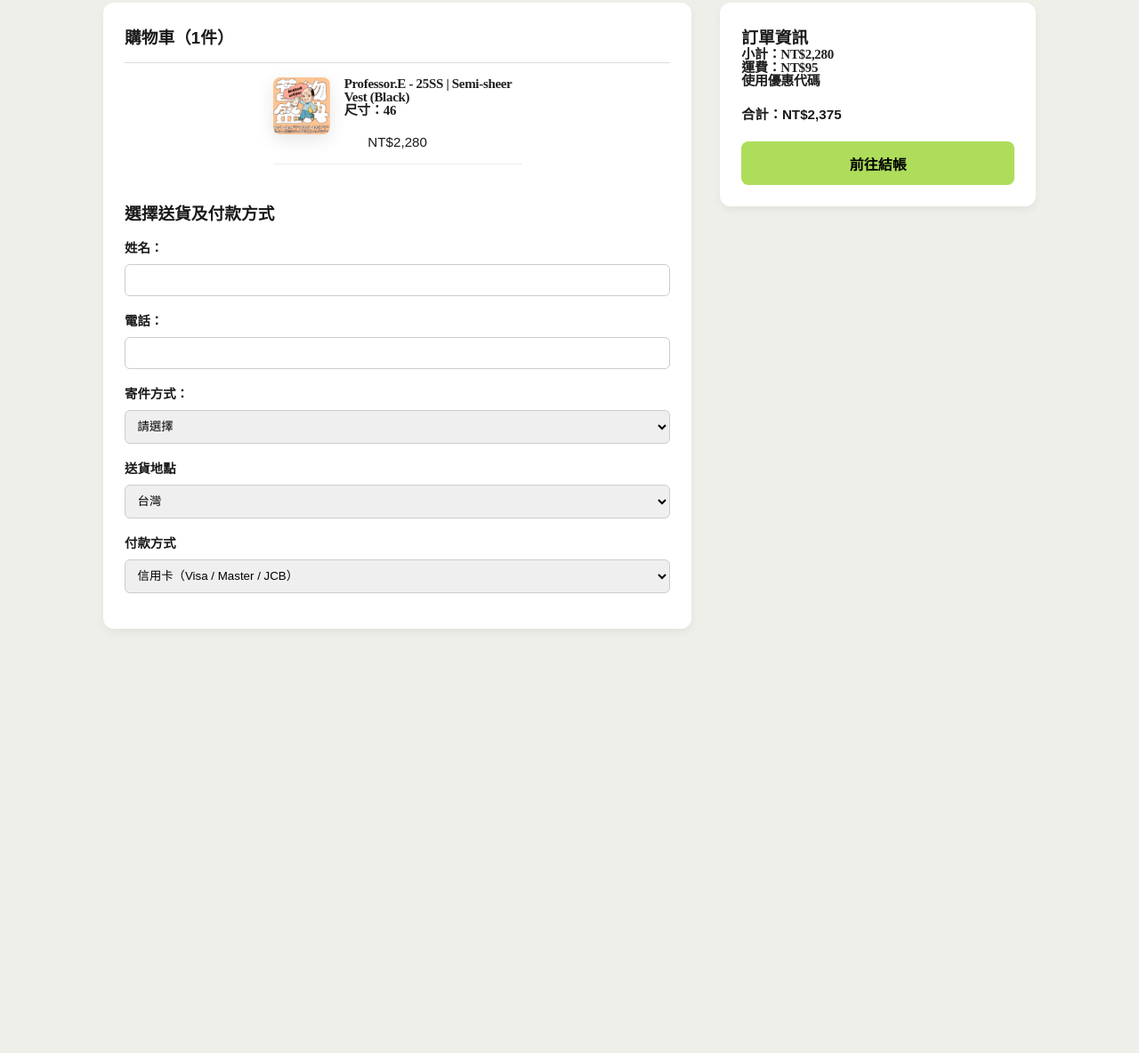
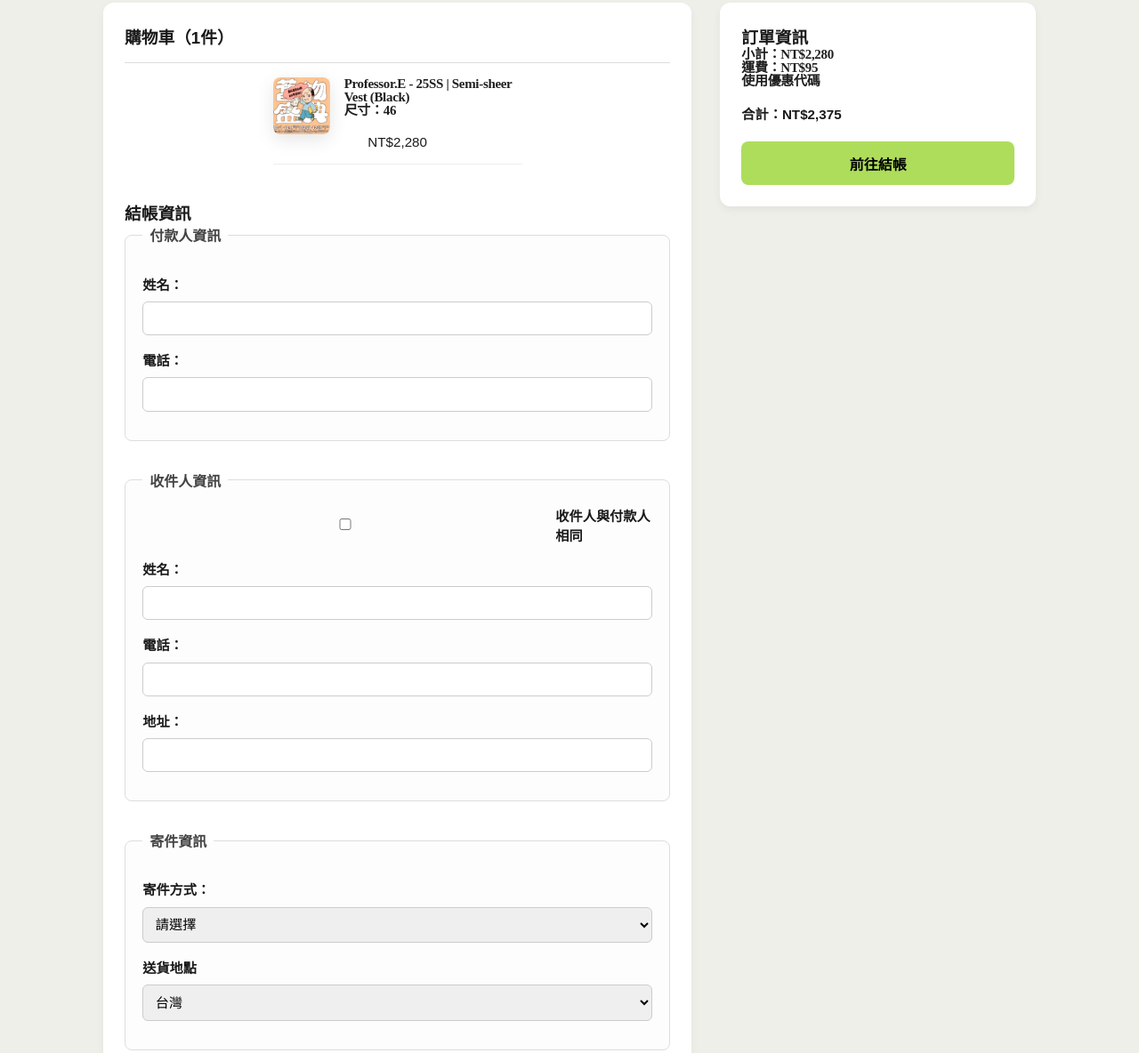
Before and after one commit to mao46/ho3_bojo, a plain HTML site: page checkout.html in a window 1280 px wide. Shown: the part 272-1456 px from the top of the page at 89% size. Before the commit the page ends 1011 px from the top, so only its background shows below. Drawn offline with Linux system fonts and the light colour scheme.

Commit message:
更改付款資訊

```diff
--- a/checkout.html
+++ b/checkout.html
@@ -93,7 +93,7 @@
     }
     .form-group label {
       display: block;
-      font-size: 0.9rem;
+      font-size: 0.95rem;
       margin-bottom: 0.3rem;
     }
     .form-group input,
@@ -102,6 +102,22 @@
       padding: 0.6rem;
       border-radius: 6px;
       border: 1px solid #ccc;
+      font-size: 0.95rem;
+    }
+
+    fieldset {
+      border: 1px solid #ddd;
+      border-radius: 8px;
+      padding: 1rem 1.2rem;
+      margin-bottom: 2rem;
+      background-color: #fdfdfd;
+    }
+
+    legend {
+      font-size: 1rem;
+      font-weight: bold;
+      padding: 0 0.5rem;
+      color: #444;
     }
 
     .order-summary {
@@ -152,6 +168,7 @@
       </ul>
     </nav>
   </header>
+
   <div class="checkout-container">
     <div style="margin: 1rem 0;">
       <a href="cart.html" style="text-decoration: none; color: #666; font-size: 0.9rem;">← 返回購物車</a>
@@ -182,9 +199,10 @@
           </div>
         </div>
 
-        <h3>選擇送貨及付款方式</h3>
-        <!-- 新增結帳表單區域 -->
+        <h3>結帳資訊</h3>
         <form id="checkout-form">
+          <fieldset>
+            <legend>付款人資訊</legend>
             <div class="form-group">
               <label for="name">姓名：</label>
               <input type="text" id="name" name="name" required>
@@ -193,6 +211,32 @@
               <label for="phone">電話：</label>
               <input type="tel" id="phone" name="phone" required>
             </div>
+          </fieldset>
+
+          <fieldset>
+            <legend>收件人資訊</legend>
+            <div class="form-group" style="display: flex; align-items: center; gap: 0.5rem;">
+              <input type="checkbox" id="same-as-payer" onchange="toggleRecipientFields()" style="margin: 0;" />
+              <label for="same-as-payer" style="margin: 0;">收件人與付款人相同</label>
+            </div>
+            <div id="recipient-fields">
+              <div class="form-group">
+                <label for="recipient-name">姓名：</label>
+                <input type="text" id="recipient-name" name="recipient-name">
+              </div>
+              <div class="form-group">
+                <label for="recipient-phone">電話：</label>
+                <input type="tel" id="recipient-phone" name="recipient-phone">
+              </div>
+              <div class="form-group">
+                <label for="recipient-address">地址：</label>
+                <input type="text" id="recipient-address" name="recipient-address">
+              </div>
+            </div>
+          </fieldset>
+
+          <fieldset>
+            <legend>寄件資訊</legend>
             <div class="form-group">
               <label for="delivery-method">寄件方式：</label>
               <select id="delivery-method" name="delivery-method" onchange="toggleDeliveryFields()" required>
@@ -215,6 +259,10 @@
                 <option>台灣</option>
               </select>
             </div>
+          </fieldset>
+
+          <fieldset>
+            <legend>付款方式</legend>
             <div class="form-group">
               <label>付款方式</label>
               <select>
@@ -222,6 +270,7 @@
                 <option>LINE Pay</option>
               </select>
             </div>
+          </fieldset>
         </form>
       </div>
 
@@ -237,12 +286,19 @@
       </div>
     </div>
   </div>
+
   <script>
     function toggleDeliveryFields() {
       const method = document.getElementById('delivery-method').value;
       document.getElementById('store-fields').style.display = method === 'store' ? 'block' : 'none';
       document.getElementById('home-fields').style.display = method === 'home' ? 'block' : 'none';
     }
+
+    function toggleRecipientFields() {
+      const isSame = document.getElementById('same-as-payer').checked;
+      const recipientFields = document.getElementById('recipient-fields');
+      recipientFields.style.display = isSame ? 'none' : 'block';
+    }
   </script>
 </body>
 </html>
```
Lines whose indentation alone changed are shown as unchanged.
